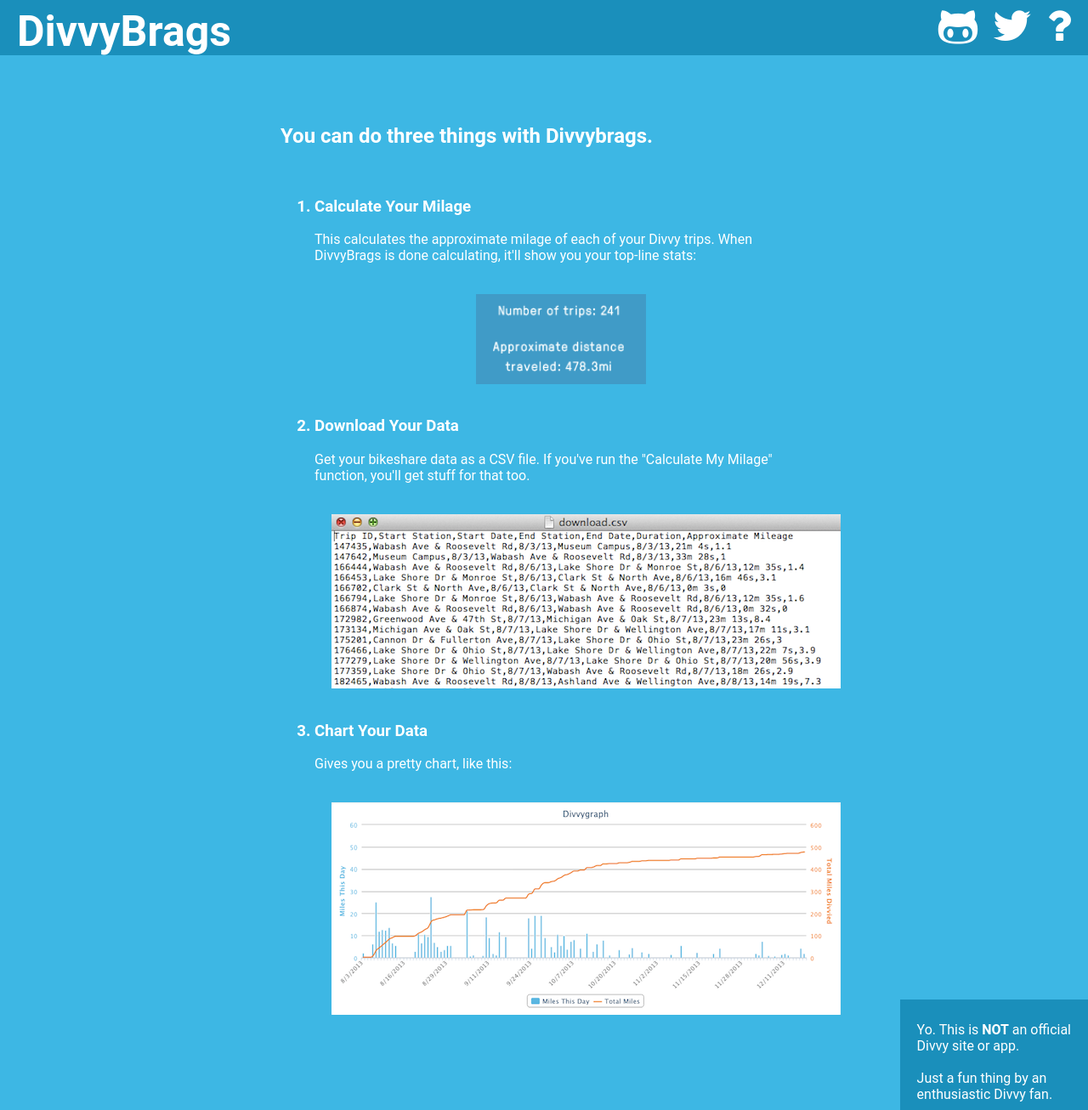
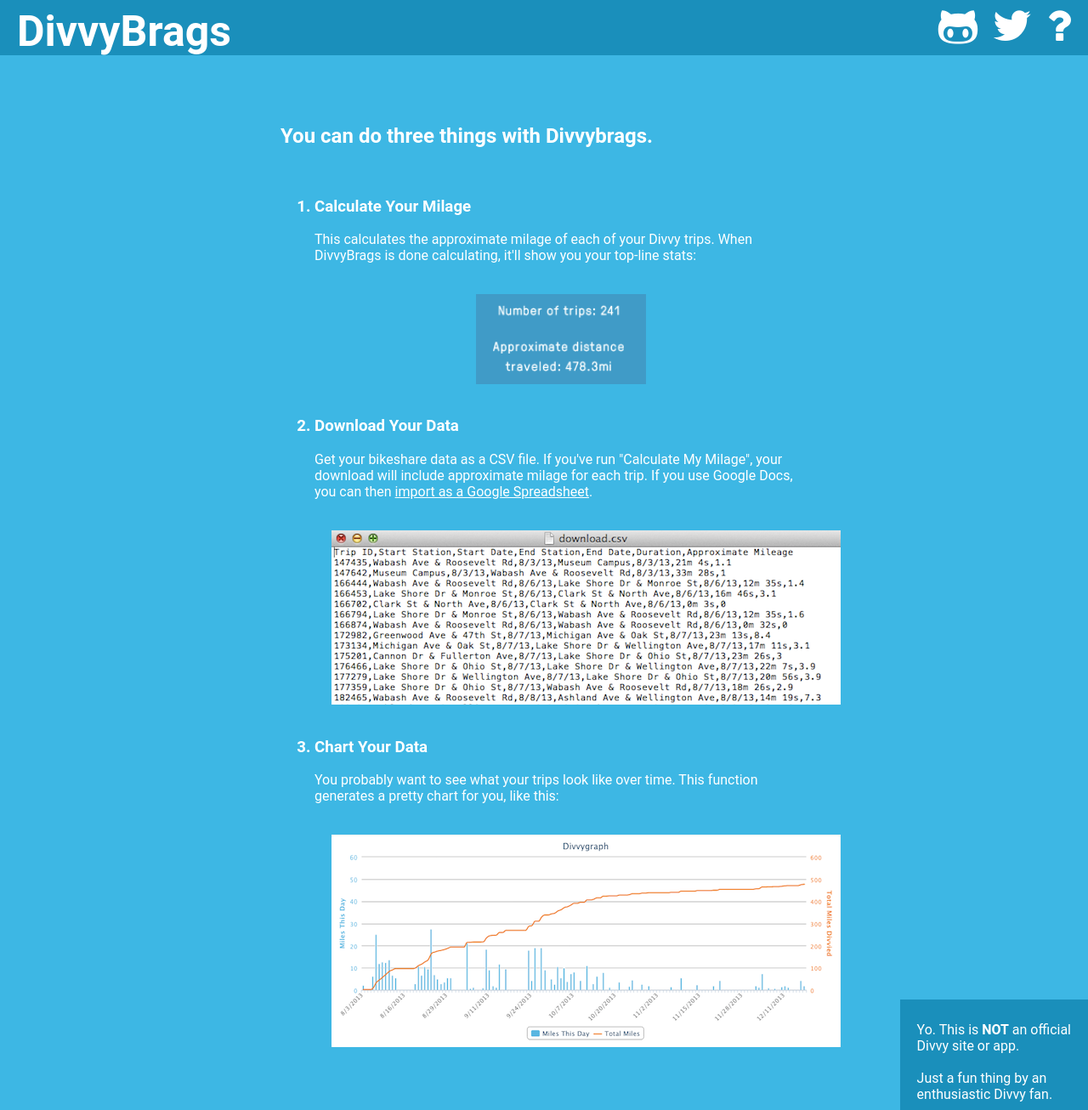
Before and after one commit to alexsoble/divvybrags-static, a Jekyll site: the page built from examples/index.html, in a window 1280 px wide and 1306 px high. Shown: the whole window at 85% size. Built offline with Jekyll 4.4.1, drawn with Linux system fonts in a browser that asks for light colours; nearby versions of some CDN libraries; Markdown is read by kramdown in place of the engine named in the settings.

Commit message:
more things2

```diff
--- a/examples/index.html
+++ b/examples/index.html
@@ -18,14 +18,14 @@
       <li>
         Download Your Data
       </h3>
-      <p>Get your bikeshare data as a CSV file. If you've run the "Calculate My Milage" function, you'll get stuff for that too.</p>
+      <p>Get your bikeshare data as a CSV file. If you've run "Calculate My Milage", your download will include approximate milage  for each trip. If you use Google Docs, you can then <a href="https://support.google.com/drive/answer/40608?hl=en">import as a Google Spreadsheet</a>.</p>
       <img src="../assets/csv.png">
     </li>
     <h3>
       <li>
         Chart Your Data
       </h3>
-      <p>Gives you a pretty chart, like this:</p>
+      <p>You probably want to see what your trips look like over time. This function generates a pretty chart for you, like this:</p>
       <img src="../assets/divvygraph.png">
     </li>
   </ol>
```
